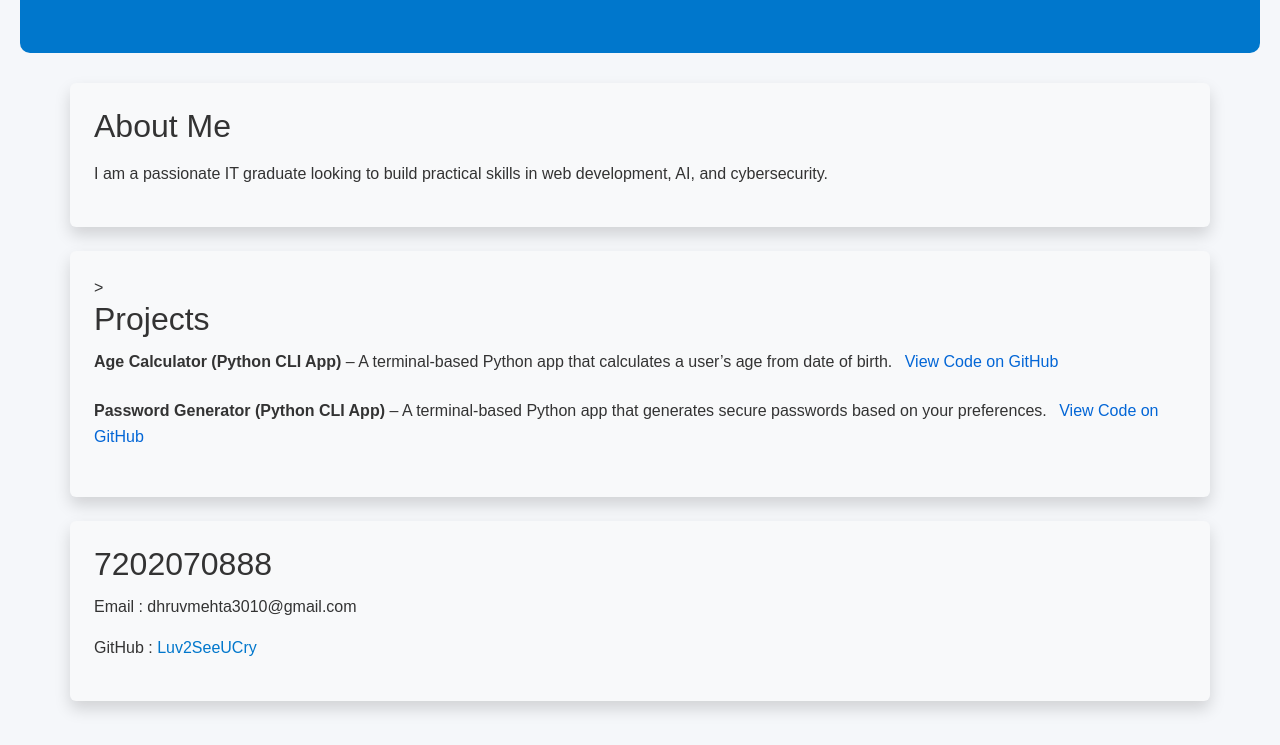
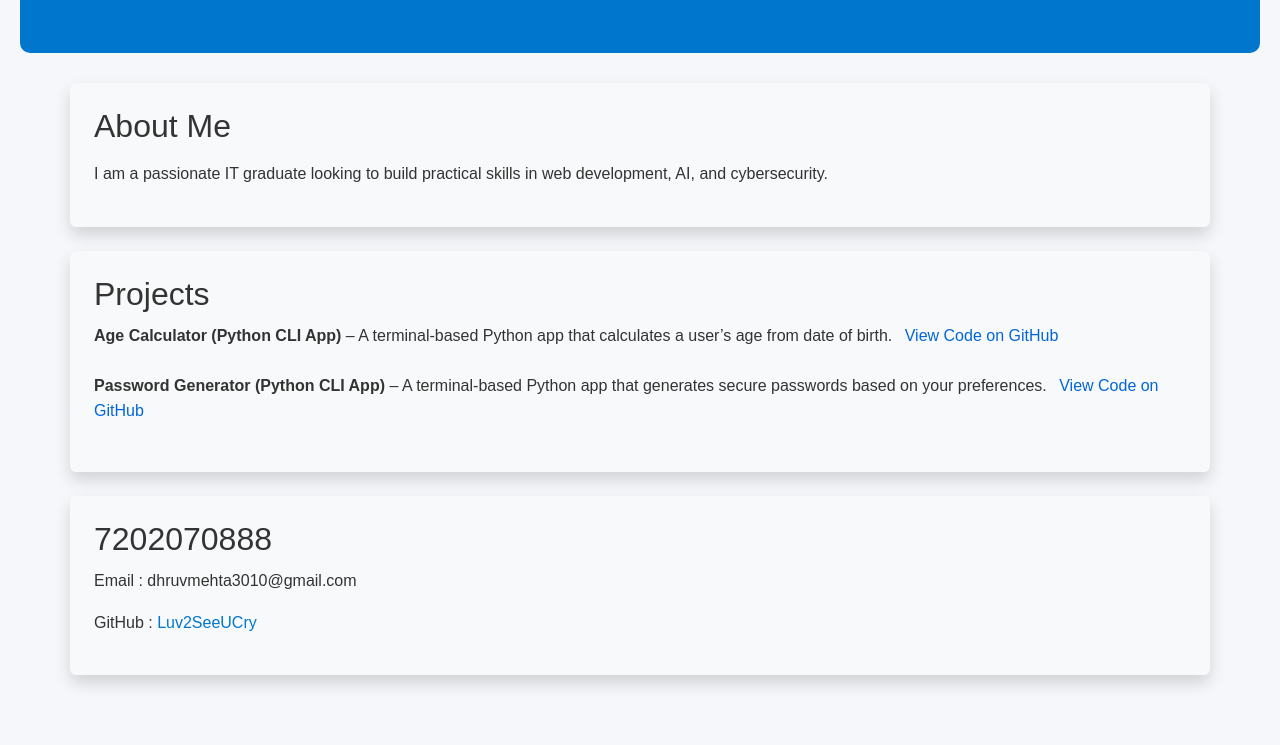
Before and after one commit to Luv2SeeUCry/portfolio, a plain HTML site: page index.html in a window 1280 px wide. Shown: the part 347-1092 px from the top of the page. After the commit the page ends 1066 px from the top, so only its background shows below. Drawn offline with nearby package versions, Linux system fonts and the light colour scheme.

Commit message:
Update index.html

```diff
--- a/index.html
+++ b/index.html
@@ -24,7 +24,7 @@
     <p>I am a passionate IT graduate looking to build practical skills in web development, AI, and cybersecurity.</p>
   </section>
 
-  <section id="projects" class="container my-4 p-4 bg-light rounded shadow">>
+  <section id="projects" class="container my-4 p-4 bg-light rounded shadow">
   <h2>Projects</h2>
  <ul style="list-style: none; padding-left: 0;">
   <li style="margin-bottom: 1.5em;">
```
